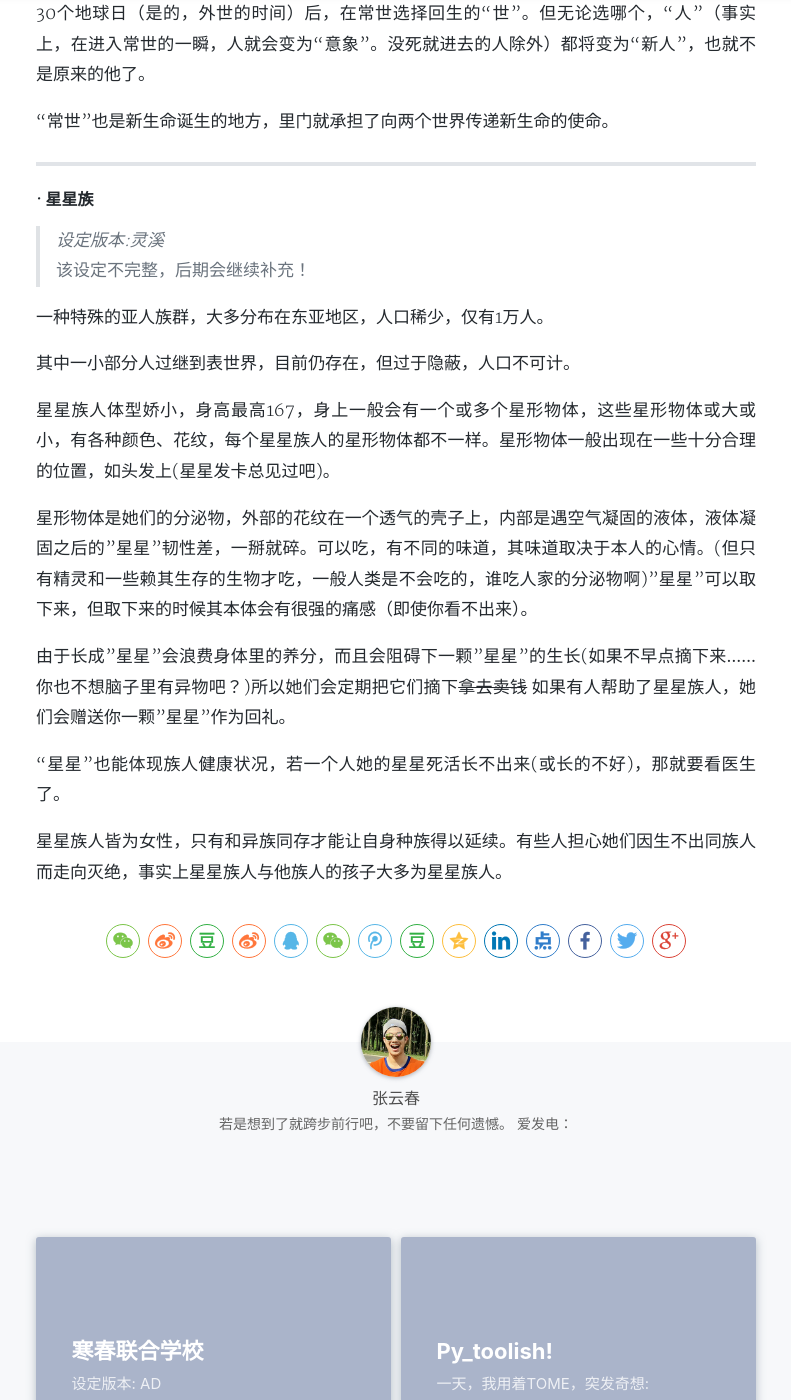
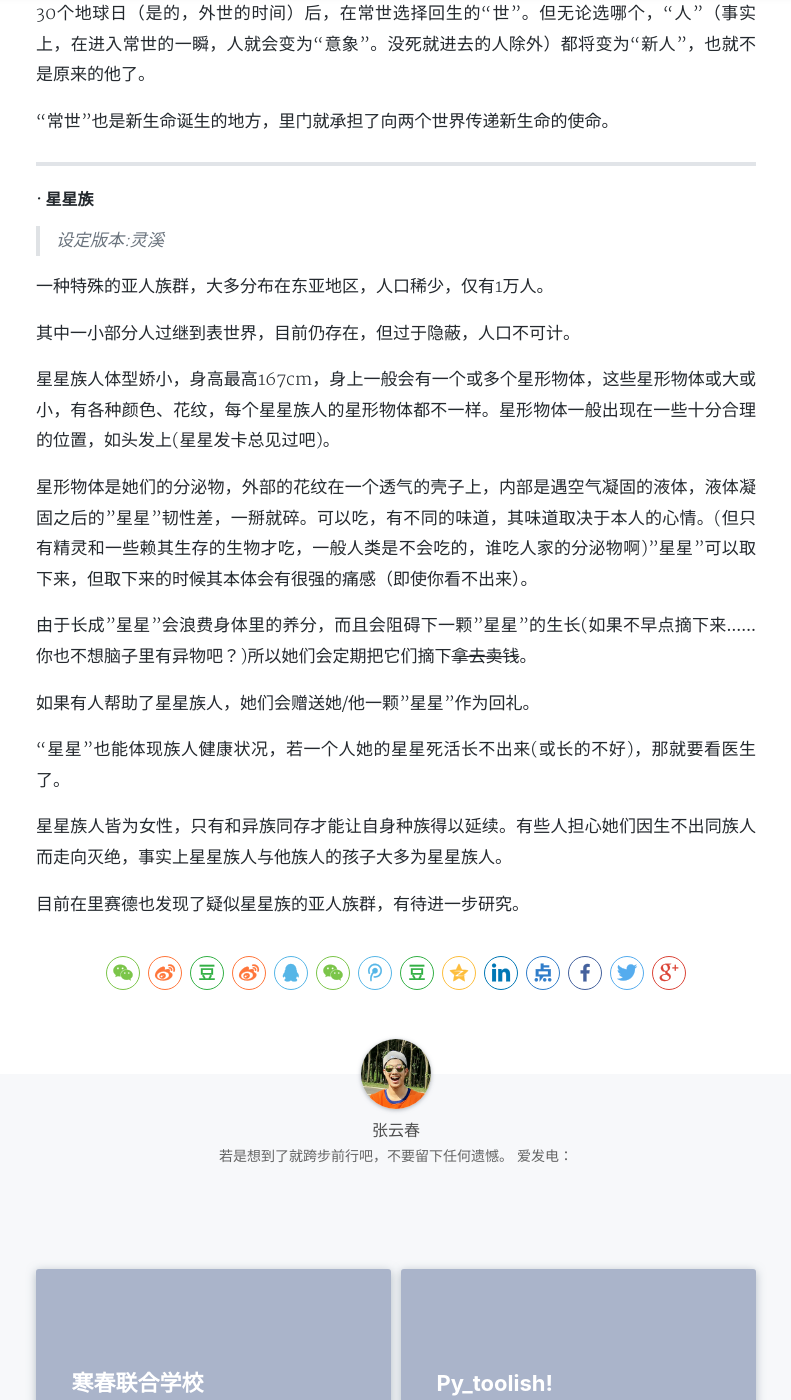
Before and after one commit to albert585/albert585.github.io, a Jekyll site: the page built from _posts/2023-05-21-After-Dream.md, in a window 1280 px wide and 1400 px high, scrolled down 1226 px. Shown: the whole window, without its empty margins (244-1035 px from the left). Built offline with Jekyll 4.4.1, drawn with Linux system fonts in a browser that asks for light colours; nearby versions of some CDN libraries; a style sheet for code colours, icons or effects is not loaded.

Commit message:
modified:   _posts/2023-05-21-After-Dream.md 	modified:   "pre/\346\230\237\346\230\237\346\227\217.docx"

```diff
--- a/_posts/2023-05-21-After-Dream.md
+++ b/_posts/2023-05-21-After-Dream.md
@@ -41,19 +41,21 @@ tags: AD 世界观介绍
 ---
 #### · 星星族
 >  _设定版本:灵溪_<br>
-> 该设定不完整，后期会继续补充！
 
 一种特殊的亚人族群，大多分布在东亚地区，人口稀少，仅有1万人。
 
 其中一小部分人过继到表世界，目前仍存在，但过于隐蔽，人口不可计。
 
-星星族人体型娇小，身高最高167，身上一般会有一个或多个星形物体，这些星形物体或大或小，有各种颜色、花纹，每个星星族人的星形物体都不一样。星形物体一般出现在一些十分合理的位置，如头发上(星星发卡总见过吧)。
+星星族人体型娇小，身高最高167cm，身上一般会有一个或多个星形物体，这些星形物体或大或小，有各种颜色、花纹，每个星星族人的星形物体都不一样。星形物体一般出现在一些十分合理的位置，如头发上(星星发卡总见过吧)。
 
 星形物体是她们的分泌物，外部的花纹在一个透气的壳子上，内部是遇空气凝固的液体，液体凝固之后的"星星"韧性差，一掰就碎。可以吃，有不同的味道，其味道取决于本人的心情。(但只有精灵和一些赖其生存的生物才吃，一般人类是不会吃的，谁吃人家的分泌物啊)"星星"可以取下来，但取下来的时候其本体会有很强的痛感（即使你看不出来）。
 
-由于长成"星星"会浪费身体里的养分，而且会阻碍下一颗"星星"的生长(如果不早点摘下来......你也不想脑子里有异物吧？)所以她们会定期把它们摘下~~拿去卖钱~~
-如果有人帮助了星星族人，她们会赠送你一颗"星星"作为回礼。
+由于长成"星星"会浪费身体里的养分，而且会阻碍下一颗"星星"的生长(如果不早点摘下来......你也不想脑子里有异物吧？)所以她们会定期把它们摘下~~拿去卖钱~~。
+
+如果有人帮助了星星族人，她们会赠送她/他一颗"星星"作为回礼。
 
 "星星"也能体现族人健康状况，若一个人她的星星死活长不出来(或长的不好)，那就要看医生了。
 
 星星族人皆为女性，只有和异族同存才能让自身种族得以延续。有些人担心她们因生不出同族人而走向灭绝，事实上星星族人与他族人的孩子大多为星星族人。
+
+目前在里赛德也发现了疑似星星族的亚人族群，有待进一步研究。
```
Also changed, not shown: 1 other file.
